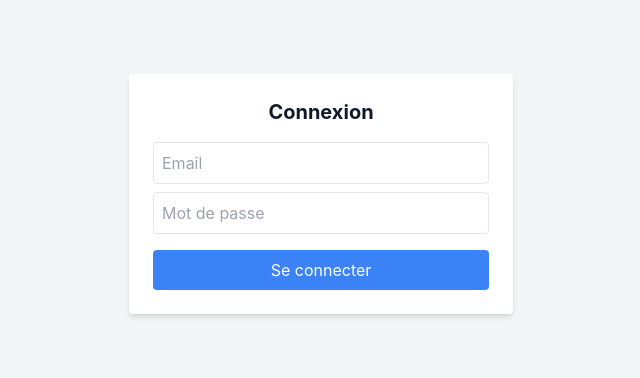
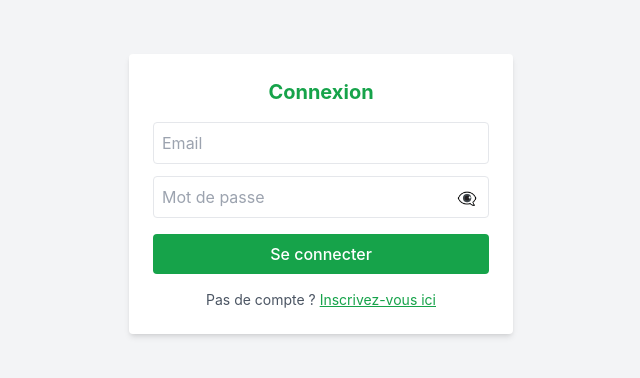
Before and after one commit to layebamba/eventify, a React (Vite) app in the folder frontend/: page /login in a window 1280 px wide. Shown: the part 238-616 px from the top of the page, without its empty margins (319-959 px from the left). Built offline with nearby package versions, Linux system fonts and the light colour scheme.

Commit message:
messages erreur des inputs

```diff
--- a/frontend/src/pages/Login.jsx
+++ b/frontend/src/pages/Login.jsx
@@ -5,12 +5,22 @@ export default function Login() {
         email: "",
         password: ""
     });
+    const [errors, setErrors] = useState({});
+    const [isLoading, setIsLoading] = useState(false);
+    const [successMessage, setSuccessMessage] = useState("");
+    const [showPassword, setShowPassword] = useState(false);
     const handleChange = (e) => {
         setFormData({ ...formData, [e.target.name]: e.target.value });
+        if (errors[e.target.name]) {
+            setErrors({ ...errors, [e.target.name]: "" });
+        }
     };
 
     const handleSubmit = async (e) => {
         e.preventDefault();
+        setIsLoading(true);
+        setErrors({});
+        setSuccessMessage("");
         try {
             const res = await fetch("http://localhost:5000/api/v1/auth/login", {
                 method: "POST",
@@ -23,47 +33,117 @@ export default function Login() {
             if (res.ok) {
                 localStorage.setItem("token", data.token);
                 localStorage.setItem("role", data.user.role);
-                alert("Connexion réussie !");
+                setSuccessMessage("Connexion réussie ! Redirection en cours...");
                 if (data.user.role === "organisateur") {
                     window.location.href = "/dashboard";
                 } else if (data.user.role === "participant") {
                     window.location.href = "/";
                 }
                 else {
-                    window.location.href = "/dashboard"; // fallback
+                    window.location.href = "/dashboard";
                 }
             } else {
-                alert(data.message || "Email ou mot de passe incorrect");
+                if (res.status === 401) {
+                    setErrors({ general: "Email ou mot de passe incorrect" });
+                } else if (data.errors && Array.isArray(data.errors)) {
+                    const fieldErrors = {};
+                    data.errors.forEach(error => {
+                        if (error.path) {
+                            fieldErrors[error.path] = error.message;
+                        }
+                    });
+                    setErrors(fieldErrors);
+                } else {
+                    setErrors({ general: data.message || "Erreur lors de la connexion" });
+                }
             }
         } catch (err) {
             console.error(err);
-            alert("Une erreur est survenue lors de la connexion");
+            setErrors({ general: "Erreur de connexion. Vérifiez votre connexion internet." });
+        }
+        finally {
+            setIsLoading(false);
         }
     };
 
     return (
         <div className="flex justify-center items-center h-screen bg-gray-100">
             <form className="bg-white p-6 rounded shadow-md w-96" onSubmit={handleSubmit}>
-                <h2 className="text-xl font-bold mb-4">Connexion</h2>
+                <h2 className="text-xl text-green-600 font-bold mb-4">Connexion</h2>
+                {successMessage && (
+                    <div className="mb-4 p-3 bg-green-100 border border-green-400 text-green-700 rounded">
+                        {successMessage}
+                    </div>
+                )}
+                {errors.general && (
+                    <div className="mb-4 p-3 bg-red-100 border border-red-400 text-red-700 rounded">
+                        {errors.general}
+                    </div>
+                )}
+
+                <div className="mb-3">
                     <input
                         name="email"
                         type="email"
                         value={formData.email}
                         placeholder="Email"
                         onChange={handleChange}
-                    className="w-full p-2 mb-2 border rounded"
+                        className={`w-full p-2 hover:border-amber-300 border rounded transition-colors ${
+                            errors.email ? 'border-red-500 bg-red-50' : ''
+                        }`}
                     />
+                    {errors.email && (
+                        <p className="text-red-500 text-sm mt-1">{errors.email}</p>
+                    )}
+                </div>
+                <div className="mb-4">
+                    <div className="relative">
                         <input
                             name="password"
-                    type="password"
+                            type={showPassword ? "text" : "password"}
                             value={formData.password}
                             placeholder="Mot de passe"
                             onChange={handleChange}
-                    className="w-full p-2 mb-4 border rounded"
+                            className={`w-full p-2 pr-12 hover:border-amber-300 border rounded transition-colors ${
+                                errors.password ? 'border-red-500 bg-red-50' : ''
+                            }`}
                         />
-                <button type="submit" className="w-full bg-blue-500 text-white p-2 rounded">
-                    Se connecter
+                        <button
+                            type="button"
+                            onClick={() => setShowPassword(!showPassword)}
+                            className="absolute right-3 top-2.5 text-gray-600 hover:text-gray-800 transition-colors"
+                            title={showPassword ? "Masquer le mot de passe" : "Voir le mot de passe"}
+                        >
+                            {showPassword ? "👁️" : "👁️‍🗨️"}
                         </button>
+                    </div>
+                    {errors.password && (
+                        <p className="text-red-500 text-sm mt-1">{errors.password}</p>
+                    )}
+                </div>
+                <button
+                    type="submit"
+                    disabled={isLoading}
+                    className={`w-full p-2 rounded font-medium transition-colors ${
+                        isLoading
+                            ? 'bg-gray-400 cursor-not-allowed text-white'
+                            : 'bg-green-600 hover:bg-yellow-500 text-white'
+                    }`}
+                >
+                    {isLoading ? "Connexion en cours..." : "Se connecter"}
+                </button>
+                <div className="text-center mt-4">
+                    <p className="text-gray-600 text-sm">
+                        Pas de compte ? {" "}
+                        <button
+                            type="button"
+                            onClick={() => window.location.href = "/register"}
+                            className="text-green-600 hover:text-green-800 underline"
+                        >
+                            Inscrivez-vous ici
+                        </button>
+                    </p>
+                </div>
             </form>
         </div>
     );
--- a/frontend/src/pages/Register.jsx
+++ b/frontend/src/pages/Register.jsx
@@ -1,4 +1,5 @@
 import { useState } from "react";
+
 export default function Register() {
     const [formData, setFormData] = useState({
         email: "",
@@ -7,11 +8,21 @@ export default function Register() {
         lastName: "",
         role: "participant"
     });
+    const [errors, setErrors] = useState({});
+    const [isLoading, setIsLoading] = useState(false);
+    const [successMessage, setSuccessMessage] = useState("");
+    const [showPassword, setShowPassword] = useState(false);
     const handleChange = (e) => {
         setFormData({ ...formData, [e.target.name]: e.target.value });
+        if (errors[e.target.name]) {
+            setErrors({ ...errors, [e.target.name]: "" });
+        }
     };
     const handleSubmit = async (e) => {
         e.preventDefault();
+        setIsLoading(true);
+        setErrors({});
+        setSuccessMessage("");
         try {
             const res = await fetch("http://localhost:5000/api/v1/auth/register", {
                 method: "POST",
@@ -22,7 +33,7 @@ export default function Register() {
             const data = await res.json();
             if (res.ok) {
                 localStorage.setItem("token", data.token);
-                alert("Inscription réussie !");
+                setSuccessMessage("Inscription réussie ! Redirection en cours...");
                 setFormData({
                     email: "",
                     password: "",
@@ -32,25 +43,125 @@ export default function Register() {
                 });
                 window.location.href = "/login";
             } else {
-                alert(data.message);
+                if (data.errors && Array.isArray(data.errors)) {
+                    const fieldErrors = {};
+                    data.errors.forEach(error => {
+                        if (error.path) {
+                            fieldErrors[error.path] = error.message;
+                        }
+                    });
+                    setErrors(fieldErrors);
+                } else {
+                    setErrors({ general: data.message || "Erreur lors de l'inscription" });
+                }
             }
         } catch (err) {
             console.error(err);
+            setErrors({ general: "Erreur de connexion. Vérifiez votre connexion internet." });
+        }
+        finally {
+            setIsLoading(false);
         }
     };
     return (
         <div className="flex justify-center items-center h-screen bg-gray-100">
             <form className="bg-white p-6 rounded shadow-md w-96" onSubmit={handleSubmit}>
-                <h2 className="text-xl font-bold mb-4">Inscription</h2>
-                <input name="firstName" placeholder="Prénom" onChange={handleChange} value={formData.firstName} className="w-full p-2 mb-2 border rounded" />
-                <input name="lastName" placeholder="Nom" onChange={handleChange} value={formData.lastName} className="w-full p-2 mb-2 border rounded" />
-                <input name="email" placeholder="Email" type="email" value={formData.email} onChange={handleChange} className="w-full p-2 mb-2 border rounded" />
-                <input name="password" placeholder="Mot de passe" type="password" value={formData.password} onChange={handleChange} className="w-full p-2 mb-2 border rounded" />
-                <select name="role" onChange={handleChange}  value={formData.role} className="w-full p-2 mb-4 border rounded">
+                <h2 className="text-xl text-green-600 font-bold mb-4">Inscrivez-vous maintenant</h2>
+                {successMessage && (
+                    <div className="mb-4 p-3 bg-green-100 border border-green-400 text-green-700 rounded">
+                        {successMessage}
+                    </div>
+                )}
+                {errors.general && (
+                    <div className="mb-4 p-3 bg-red-100 border border-red-400 text-red-700 rounded">
+                        {errors.general}
+                    </div>
+                )}
+
+                <div className="mb-3">
+                    <input
+                        name="firstName"
+                        placeholder="Prénom"
+                        onChange={handleChange}
+                        value={formData.firstName}
+                        className={`w-full hover:border-amber-300 p-2 border rounded transition-colors ${
+                            errors.firstName ? 'border-red-500 bg-red-50' : ''
+                        }`}
+                    />
+                    {errors.firstName && (
+                        <p className="text-red-500 text-sm mt-1">{errors.firstName}</p>
+                    )}
+                </div>
+
+                <div className="mb-3">
+                    <input
+                        name="lastName"
+                        placeholder="Nom"
+                        onChange={handleChange}
+                        value={formData.lastName}
+                        className={`w-full hover:border-amber-300 p-2 border rounded transition-colors ${
+                            errors.lastName ? 'border-red-500 bg-red-50' : ''
+                        }`}
+                    />
+                    {errors.lastName && (
+                        <p className="text-red-500 text-sm mt-1">{errors.lastName}</p>
+                    )}
+                </div>
+
+                <div className="mb-3">
+                    <input
+                        name="email"
+                        placeholder="Email"
+                        type="email"
+                        value={formData.email}
+                        onChange={handleChange}
+                        className={`w-full hover:border-amber-300 p-2 border rounded transition-colors ${
+                            errors.email ? 'border-red-500 bg-red-50' : ''
+                        }`}
+                    />
+                    {errors.email && (
+                        <p className="text-red-500 text-sm mt-1">{errors.email}</p>
+                    )}
+                </div>
+
+                <div className="mb-3">
+                    <div className="relative">
+                        <input
+                            name="password"
+                            placeholder="Mot de passe"
+                            type={showPassword ? "text" : "password"}
+                            value={formData.password}
+                            onChange={handleChange}
+                            className={`w-full p-2 pr-10 hover:border-amber-300 border rounded transition-colors ${
+                                errors.password ? 'border-red-500 bg-red-50' : ''
+                            }`}
+                        />
+                        <button
+                            type="button"
+                            onClick={() => setShowPassword(!showPassword)}
+                            className="absolute right-3 top-2.5 text-gray-500 hover:text-gray-700"
+                        >
+                            {showPassword ? "👁️" : "👁️‍🗨️"}
+                        </button>
+                    </div>
+                    {errors.password && (
+                        <p className="text-red-500 text-sm mt-1">{errors.password}</p>
+                    )}
+                </div>
+                <select name="role" onChange={handleChange}  value={formData.role} className="w-full hover:border-amber-300 p-2 mb-4 border rounded">
                     <option value="participant">Participant</option>
                     <option value="organisateur">Organisateur</option>
                 </select>
-                <button type="submit" className="w-full bg-blue-500 text-white p-2 rounded">S'inscrire</button>
+                <button type="submit"
+                        disabled={isLoading}
+                        className={`w-full p-2 rounded font-medium transition-colors ${
+                            isLoading
+                                ? 'bg-gray-400 cursor-not-allowed text-white'
+                                : 'bg-green-600 hover:bg-yellow-500 text-white'
+                        }`}
+                >
+                    {isLoading ? "Inscription en cours..." : "S'inscrire"}
+                </button>
             </form>
         </div>
     );
```
Lines whose indentation alone changed are shown as unchanged.
